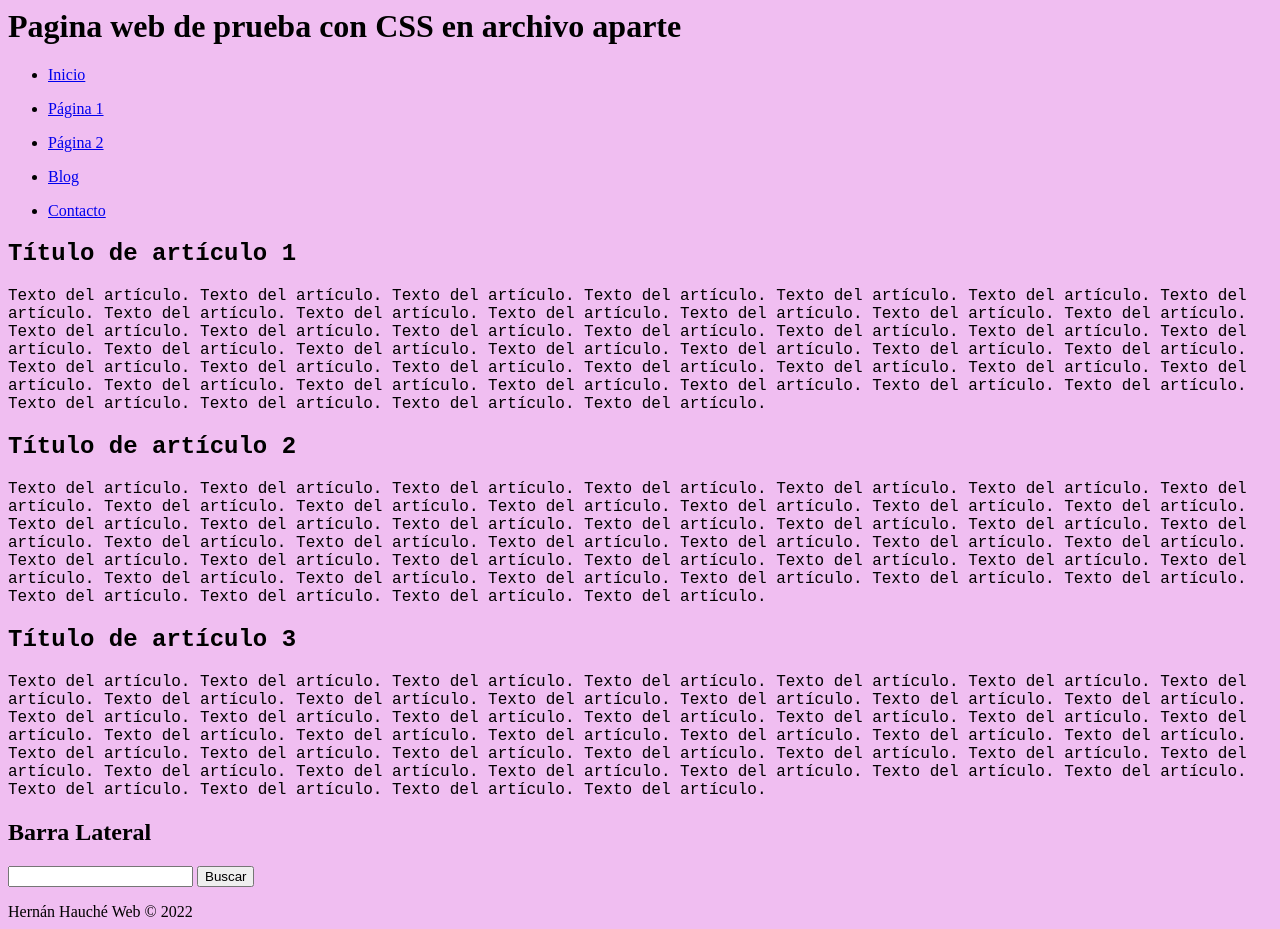
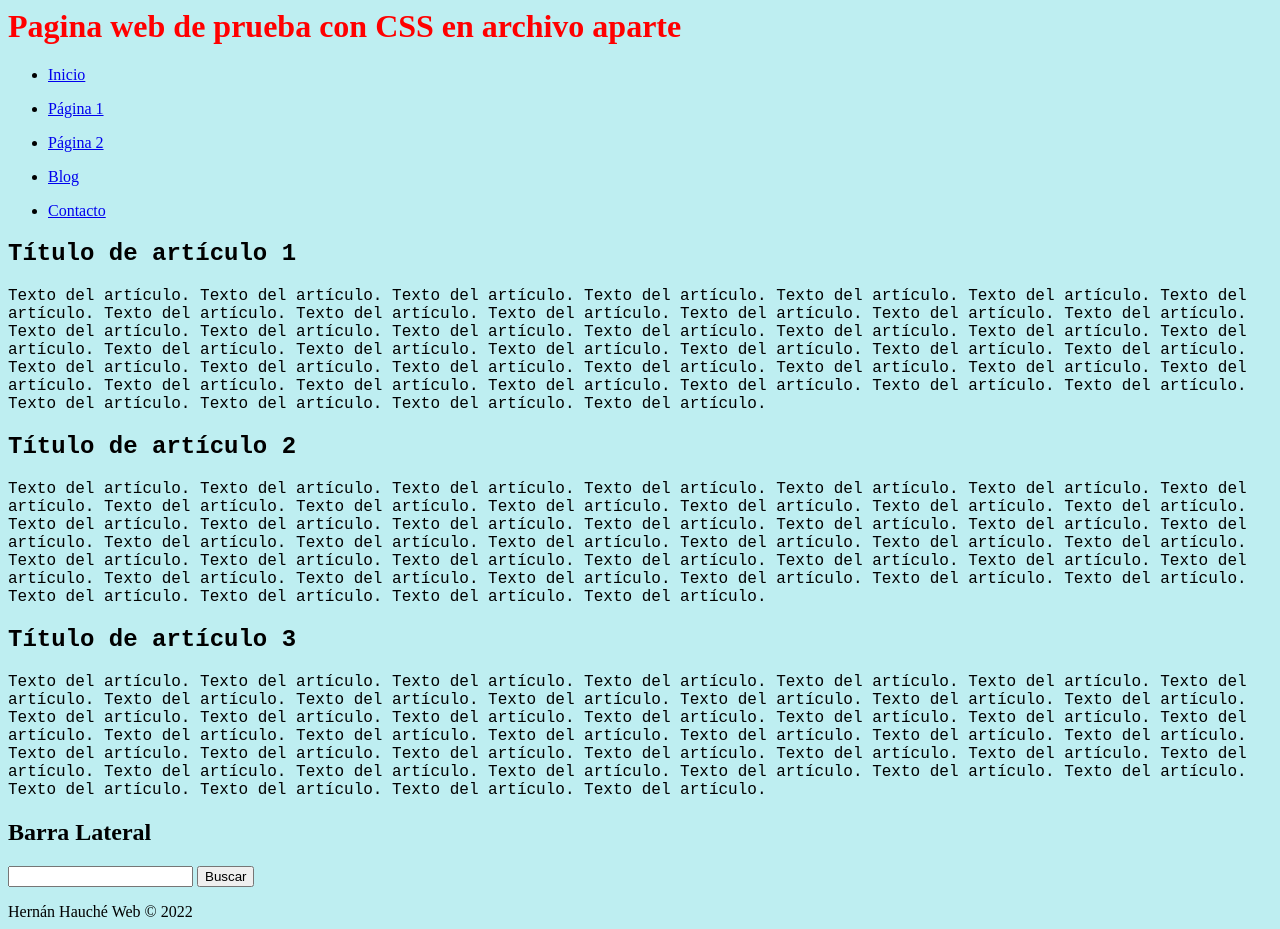
Before and after one commit to MataHauche/AP-HTML-y-CSS, a plain HTML site: page index.html in a window 1280 px wide. Drawn offline with Linux system fonts and the light colour scheme.

Commit message:
1 file modified, 1 added

```diff
--- a/styles.css
+++ b/styles.css
@@ -1,7 +1,10 @@
 
 body{
-  background-color: rgb(240, 190, 241);
+  background-color: rgb(190, 238, 241);
 }
 article{
   font-family: 'Courier New', Courier, monospace;
 }
+h1{
+  color: red;
+}
```
Also changed, not shown: pagina1.html (added).
